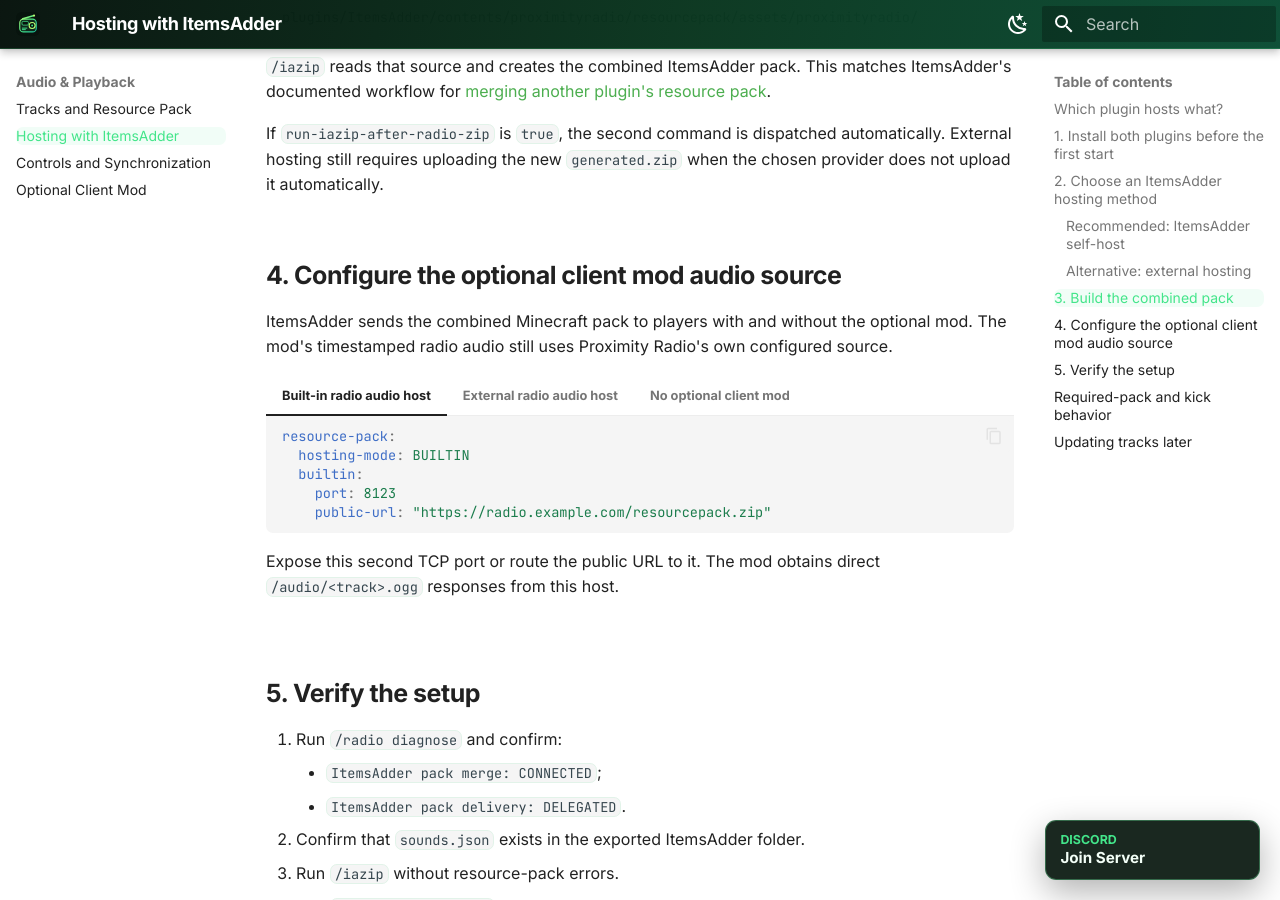
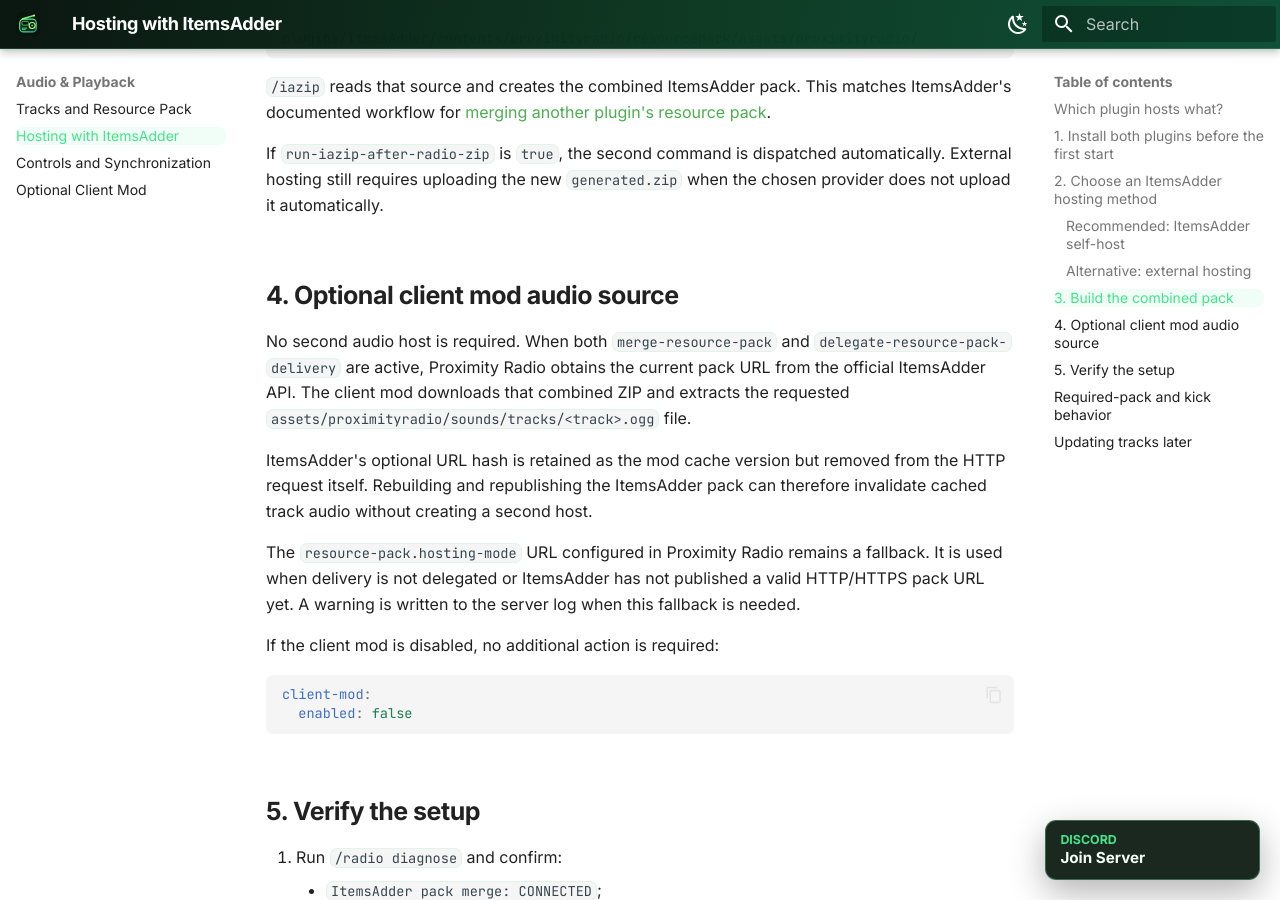
Before and after one commit to wertPL/proximity-radio-docs, an MkDocs documentation site: the page built from docs/itemsadder-hosting.md, in a window 1280 px wide and 900 px high, scrolled down 2933 px. Built offline with MkDocs 1.6.1 and Material for MkDocs 9.7.7, drawn with Linux system fonts in a browser that asks for light colours; some of the changed text lies outside the part shown.

Commit message:
Document ItemsAdder client audio source

````diff
--- a/docs/itemsadder-hosting.md
+++ b/docs/itemsadder-hosting.md
@@ -7,7 +7,7 @@ Both Proximity Radio Free and Pro can add their generated sounds to the ItemsAdd
 | Client path | Pack owner | Purpose |
 | --- | --- | --- |
 | Every player | ItemsAdder | Combined Minecraft pack containing ItemsAdder assets and `assets/proximityradio` sounds. |
-| Optional Proximity Radio Client | Proximity Radio | Separate radio-audio source used by the client mod for timestamped playback. |
+| Optional Proximity Radio Client | ItemsAdder | The mod automatically downloads the same combined ZIP and extracts the required `assets/proximityradio` track. |
 
 If the optional client mod is disabled, only the ItemsAdder host needs to be public. Menus, permissions, placed radios, holograms, and controls work independently of the hosting method.
 
@@ -100,41 +100,20 @@ plugins/ItemsAdder/contents/proximityradio/resourcepack/assets/proximityradio/
 
 If `run-iazip-after-radio-zip` is `true`, the second command is dispatched automatically. External hosting still requires uploading the new `generated.zip` when the chosen provider does not upload it automatically.
 
-## 4. Configure the optional client mod audio source
+## 4. Optional client mod audio source
 
-ItemsAdder sends the combined Minecraft pack to players with and without the optional mod. The mod's timestamped radio audio still uses Proximity Radio's own configured source.
+No second audio host is required. When both `merge-resource-pack` and `delegate-resource-pack-delivery` are active, Proximity Radio obtains the current pack URL from the official ItemsAdder API. The client mod downloads that combined ZIP and extracts the requested `assets/proximityradio/sounds/tracks/<track>.ogg` file.
 
-=== "Built-in radio audio host"
+ItemsAdder's optional URL hash is retained as the mod cache version but removed from the HTTP request itself. Rebuilding and republishing the ItemsAdder pack can therefore invalidate cached track audio without creating a second host.
 
-    ```yaml
-    resource-pack:
-      hosting-mode: BUILTIN
-      builtin:
-        port: 8123
-        public-url: "https://radio.example.com/resourcepack.zip"
-    ```
+The `resource-pack.hosting-mode` URL configured in Proximity Radio remains a fallback. It is used when delivery is not delegated or ItemsAdder has not published a valid HTTP/HTTPS pack URL yet. A warning is written to the server log when this fallback is needed.
 
-    Expose this second TCP port or route the public URL to it. The mod obtains direct `/audio/<track>.ogg` responses from this host.
+If the client mod is disabled, no additional action is required:
 
-=== "External radio audio host"
-
-    ```yaml
-    resource-pack:
-      hosting-mode: EXTERNAL
-      external:
-        url: "https://cdn.example.com/proximity-radio/resourcepack.zip"
-    ```
-
-    Upload the standalone ZIP created at `plugins/<edition>/resourcepack/resourcepack.zip`. Keep this URL separate from ItemsAdder's combined `generated.zip`.
-
-=== "No optional client mod"
-
-    ```yaml
-    client-mod:
-      enabled: false
-    ```
-
-    With every player using vanilla playback through ItemsAdder, the standalone Proximity Radio URL does not need to be public.
+```yaml
+client-mod:
+  enabled: false
+```
 
 ## 5. Verify the setup
 
````
Also changed, not shown: docs/client-mod.md (+2 -2 lines), docs/configuration.md (+1 -0 lines).
